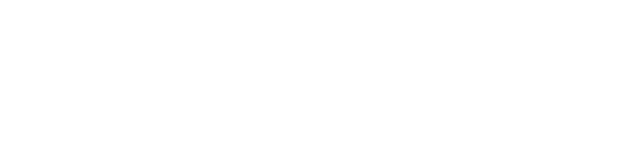
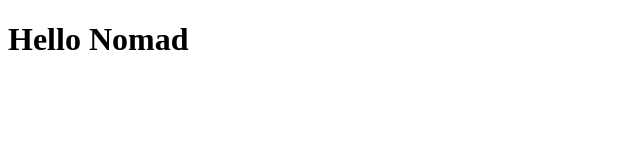
Before and after one commit to vankanna/nomad-repo, a plain HTML site: page index.html in a window 1280 px wide. Shown: the whole page, without its empty margins (0-640 px from the left). Drawn offline with Linux system fonts and the light colour scheme.

Commit message:
Update index.html

```diff
--- a/index.html
+++ b/index.html
@@ -4,9 +4,9 @@
   <meta charset="UTF-8">
   <meta http-equiv="X-UA-Compatible" content="IE=edge">
   <meta name="viewport" content="width=device-width, initial-scale=1.0">
-  <title>Document</title>
+  <title>Nomad Book Club</title>
 </head>
 <body>
-
+  <h1>Hello Nomad</h1>
 </body>
 </html>
```
